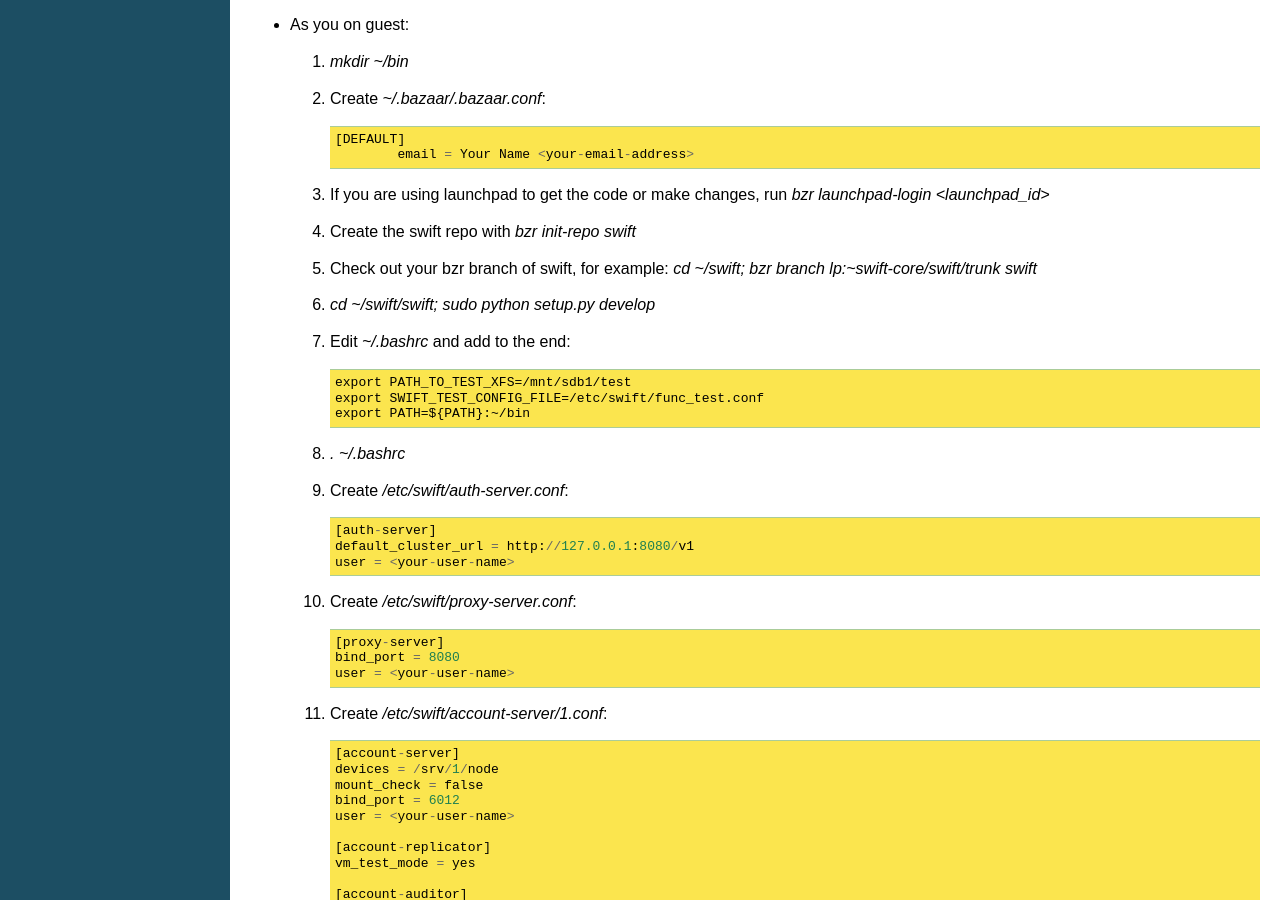
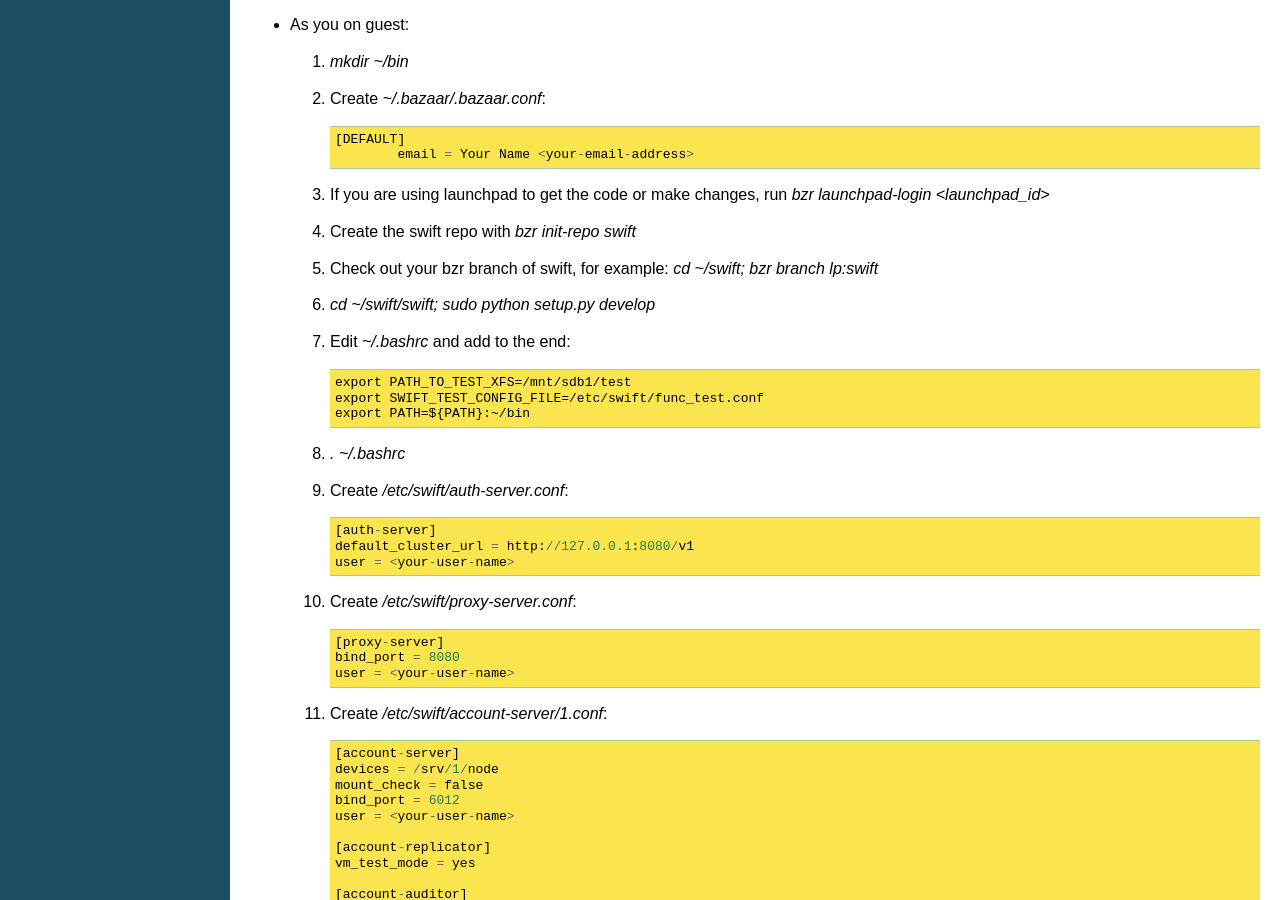
Before and after one commit to openstack/swift, a Sphinx documentation site: the page built from doc/source/development_saio.rst, in a window 1280 px wide and 900 px high, scrolled down 2741 px. Built offline with Sphinx 7.4.7, drawn with Linux system fonts in a browser that asks for light colours.

Commit message:
Update SAIO doc to point to lp:swift

```diff
--- a/doc/source/development_saio.rst
+++ b/doc/source/development_saio.rst
@@ -153,7 +153,7 @@
      `bzr launchpad-login <launchpad_id>`
   #. Create the swift repo with `bzr init-repo swift`
   #. Check out your bzr branch of swift, for example:
-     `cd ~/swift; bzr branch lp:~swift-core/swift/trunk swift`
+     `cd ~/swift; bzr branch lp:swift`
   #. `cd ~/swift/swift; sudo python setup.py develop`
   #. Edit `~/.bashrc` and add to the end::
 
```
